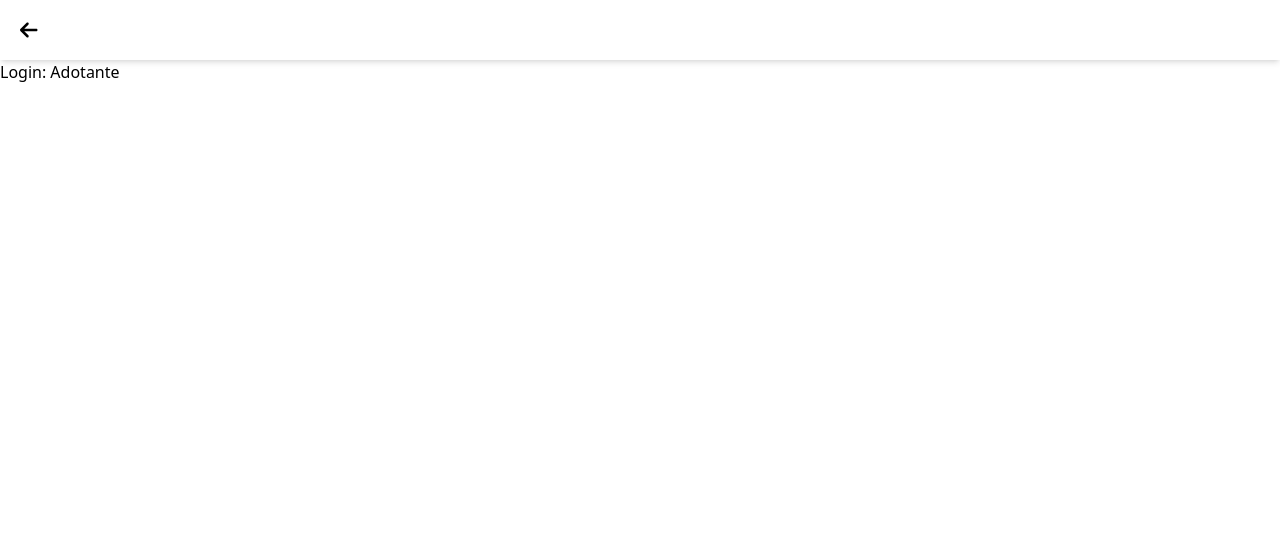
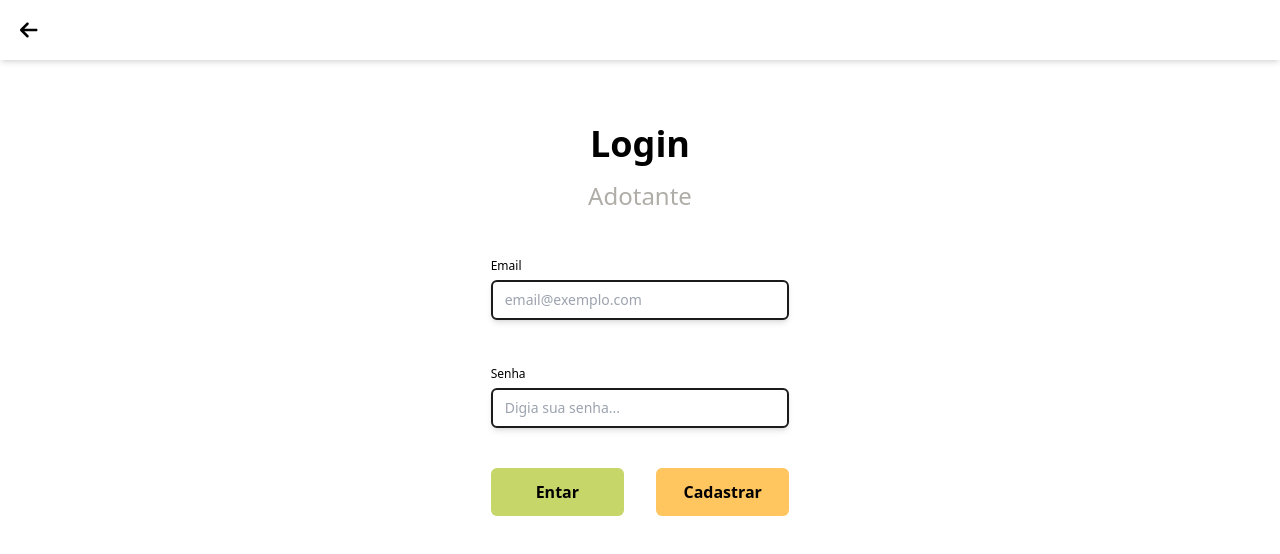
Before and after one commit to adoteme-project/adoteme-website, a React (Vite) app: page /login/adotante in a window 1280 px wide. Shown: the top 554 px of the page. Built offline with nearby package versions, Linux system fonts and the light colour scheme.

Commit message:
Form + Input components

```diff
--- /dev/null
+++ b/src/components/common/FormAuth/index.jsx
@@ -0,0 +1,28 @@
+import { Link } from "react-router-dom";
+import Input from "../Input";
+
+const FormAuth = () => {
+  return (
+    <form className="max-w-screen-lg w-1/3 p-16 flex flex-col gap-10">
+      <div className="flex flex-col gap-4">
+        <h1 className="text-4xl text-center font-bold"> Login </h1>
+        <h3 className="text-2xl text-center text-cinza"> Adotante </h3>
+      </div>
+      <Input label={"Email"} placeholder="email@exemplo.com" />
+      <Input label={"Senha"} placeholder="Digia sua senha..." />
+      <div className="flex justify-between gap-8">
+        <button className="w-full p-3 text-center bg-verde rounded-md font-bold">
+          Entar
+        </button>
+        <Link
+          to={`/login/cadastro-adotante`}
+          className={`w-full p-3 text-center bg-amarelo rounded-md font-bold`}
+        >
+          Cadastrar
+        </Link>
+      </div>
+    </form>
+  );
+};
+
+export default FormAuth;
--- /dev/null
+++ b/src/components/common/Input/index.jsx
@@ -0,0 +1,13 @@
+const Input = (props) => {
+  return (
+    <div>
+      <label className="text-xs font-medium">{props.label}</label>
+      <input
+        className="mt-1 w-full rounded-md border-titulo border-2 px-3 py-2 shadow-md sm:text-sm"
+        placeholder={props.placeholder}
+      />
+    </div>
+  );
+};
+
+export default Input;
--- a/src/pages/LoginAdotante/index.jsx
+++ b/src/pages/LoginAdotante/index.jsx
@@ -1,7 +1,9 @@
+import FormAuth from "../../components/common/FormAuth";
+
 const LoginAdotante = () => {
     return (
-        <div>
-            <h1>Login: Adotante</h1>
+        <div className="w-full justify-center items-center flex">
+            <FormAuth/>
         </div>
     )
 }
```
